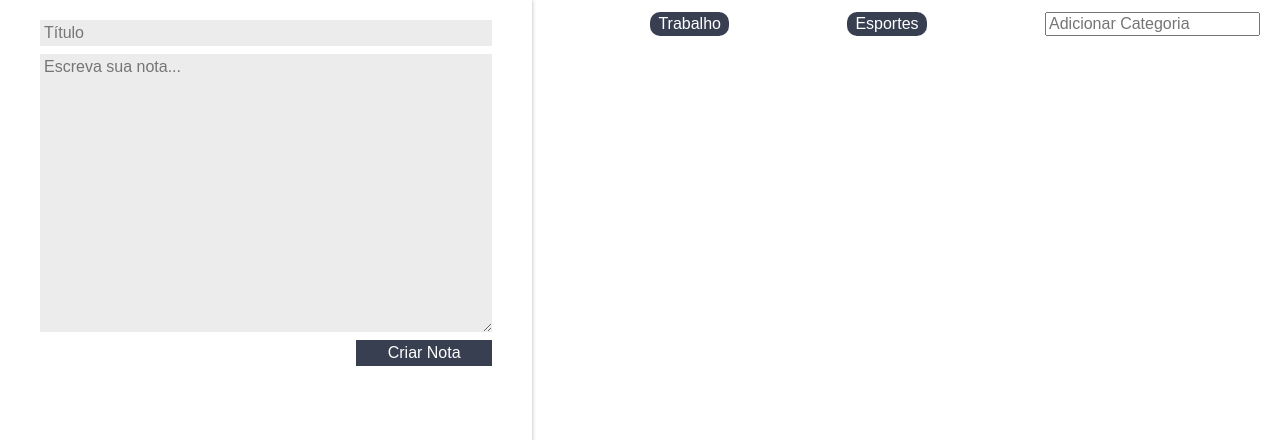
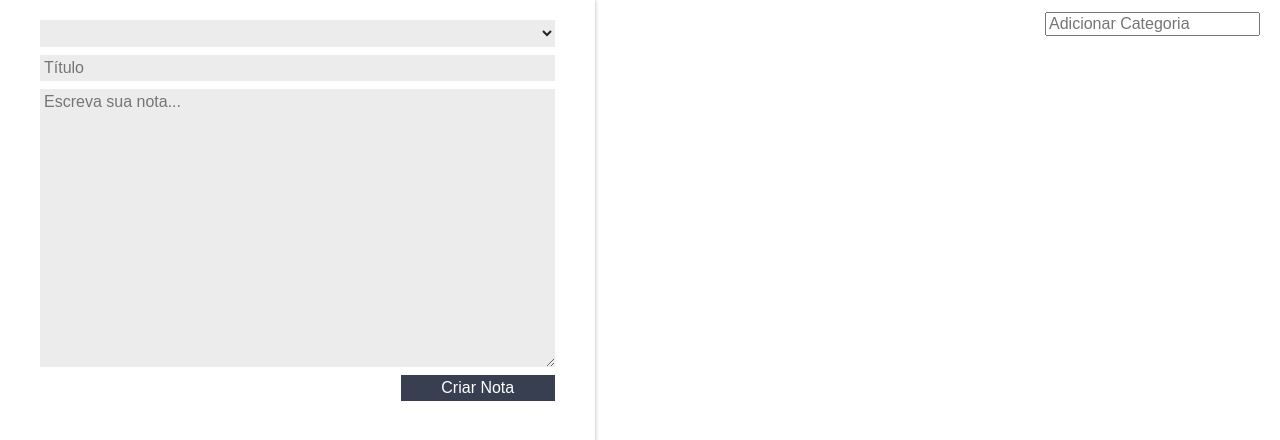
Before and after one commit to LeonardoPapst/ReactPractice, a React (Create React App) app: page / in a window 1280 px wide. Shown: the top 440 px of the page. Built offline with nearby package versions, Linux system fonts and the light colour scheme.

Commit message:
Adding categoria on select-option

```diff
--- a/src/App.js
+++ b/src/App.js
@@ -10,7 +10,7 @@
     super();
     this.state = {
       notas:[],
-      categorias:["Trabalho","Esportes"]
+      categorias:[]
     };
   }
 
@@ -38,7 +38,7 @@
   render() {
     return (
       <section className="conteudo">
-        <FormularioCadastro criarNota={this.criarNota.bind(this)}/>
+        <FormularioCadastro categorias={this.state.categorias} criarNota={this.criarNota.bind(this)}/>
         <main className="conteudo-principal">
           <ListaDeCategorias
             adicionarCategoria={this.adicionarCategoria.bind(this)}
--- a/src/components/FormularioCadastro/FormularioCadastro.jsx
+++ b/src/components/FormularioCadastro/FormularioCadastro.jsx
@@ -23,6 +23,11 @@
   render() {
     return (
       <form className="form-cadastro" onSubmit={this._criarNota.bind(this)}>
+        <select className="form-cadastro_input">
+          {this.props.categorias.map((categoria) => {
+            return <option>{categoria}</option>;
+          })}
+        </select>
         <input
           type={"text"}
           placeholder="Título"
```
